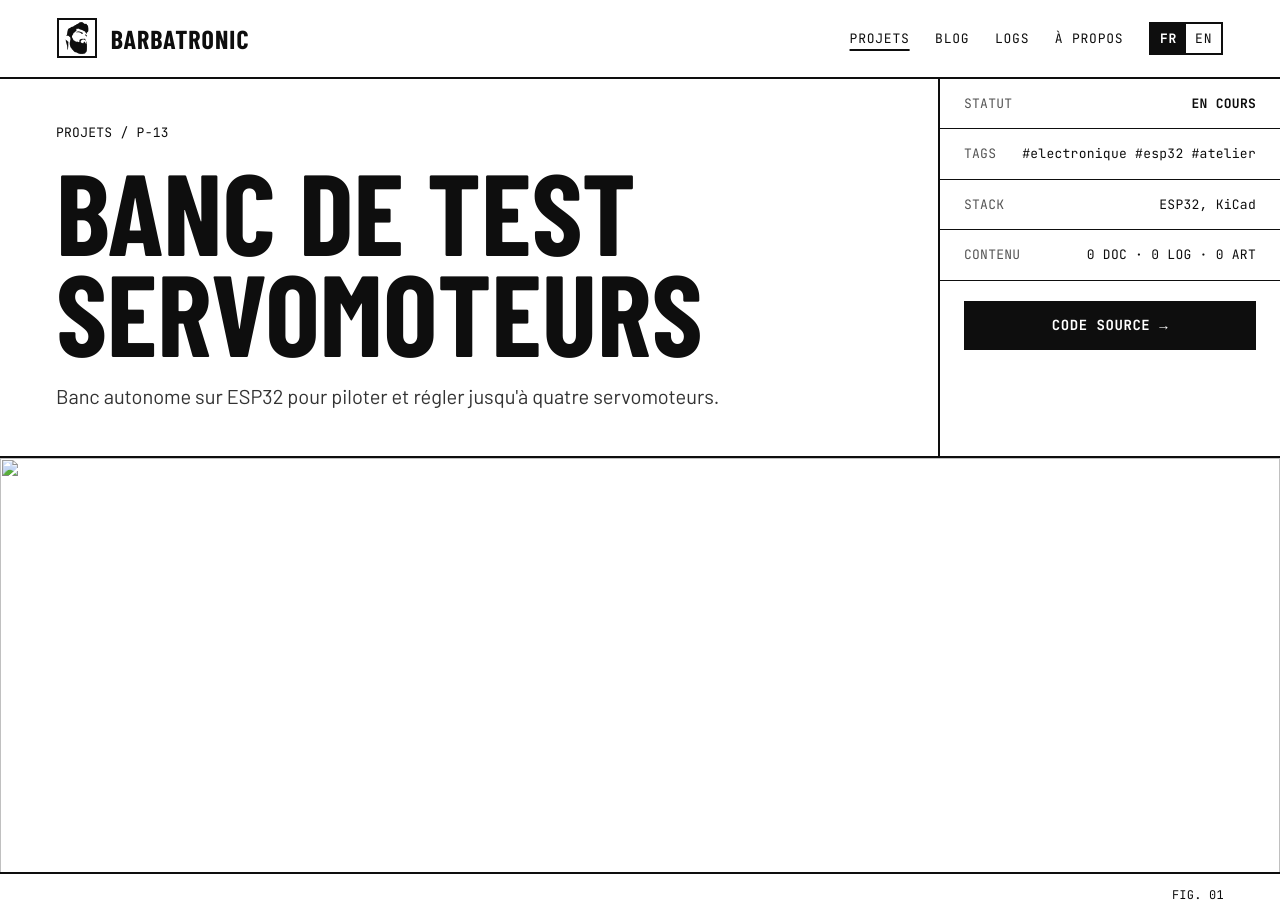
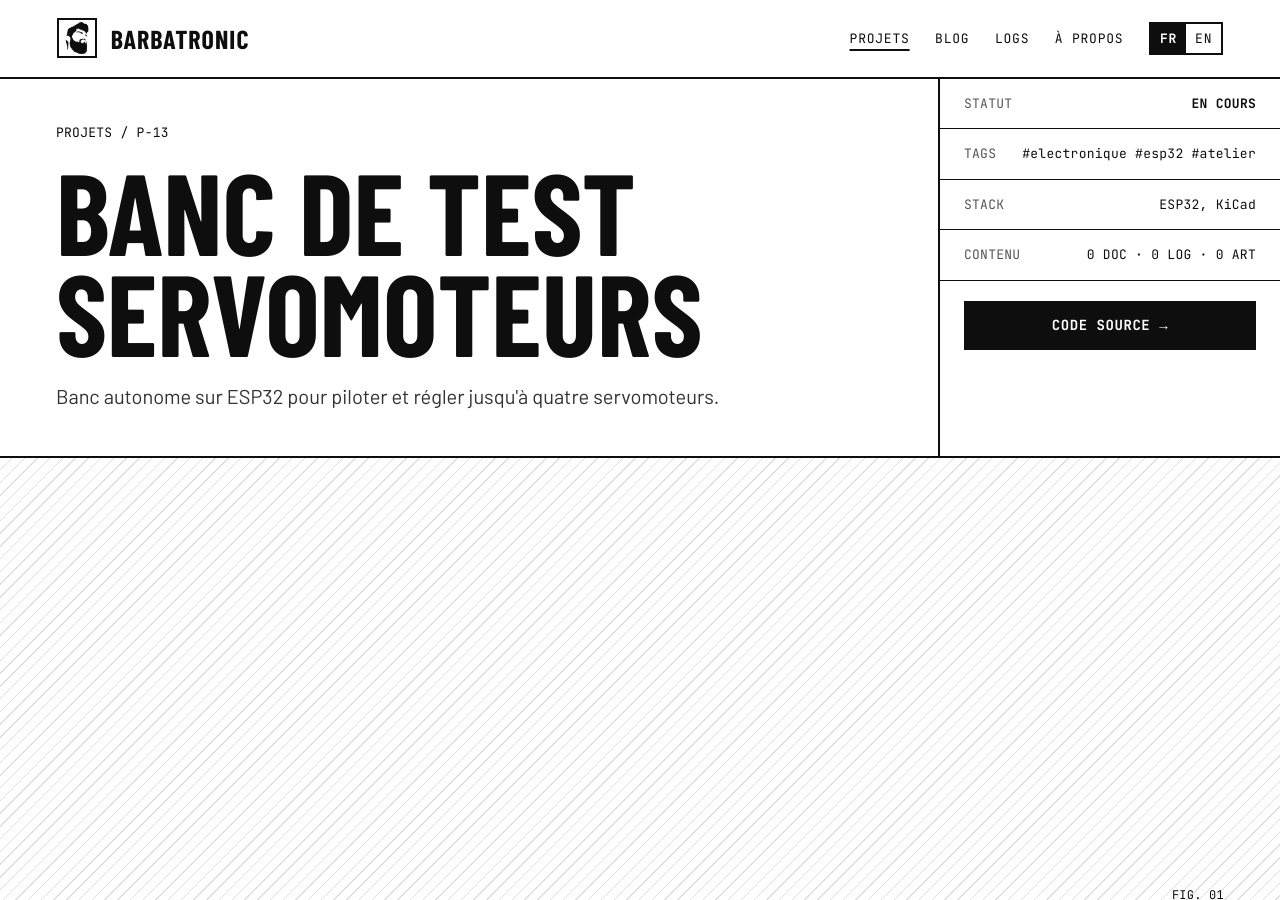
Before and after one commit to Barbatronic/barbatronic.github.io, a Jekyll site: the page built from _projects/servo-control-bench.md, in a window 1280 px wide and 900 px high. Built offline with Jekyll 4.4.1, drawn with Linux system fonts in a browser that asks for light colours.

Commit message:
fix(images): ne plus afficher d'image cassée quand le champ est vide
En Liquid, une chaîne vide est vraie : `image: ""` produisait un
<img src="/">. Cartes projet, fiche projet et article testent
maintenant aussi la chaîne vide et gardent le cadre hachuré.

```diff
--- a/_includes/project-card.html
+++ b/_includes/project-card.html
@@ -20,7 +20,7 @@
     <span>{{ t.statuses[p.status] | default: p.status | upcase }}</span>
   </div>
   <div class="card-media">
-    {%- if p.image -%}<img src="{{ p.image | relative_url }}" alt="" loading="lazy">{%- endif -%}
+    {%- if p.image and p.image != "" -%}<img src="{{ p.image | relative_url }}" alt="" loading="lazy">{%- endif -%}
   </div>
   <div class="card-body">
     {%- if include.variant == "row" -%}<span class="mono card-meta">{{ p.code }} &middot; {{ t.statuses[p.status] | default: p.status | upcase }}</span>{%- endif -%}
--- a/_layouts/post.html
+++ b/_layouts/post.html
@@ -26,7 +26,7 @@ layout: default
   </p>
 </section>
 
-{%- if page.image %}
+{%- if page.image and page.image != "" %}
 <figure class="cover">
   <img src="{{ page.image | relative_url }}" alt="">
   <figcaption class="mono"><span>{{ page.image_caption }}</span><span>FIG. 01</span></figcaption>
--- a/_layouts/project.html
+++ b/_layouts/project.html
@@ -32,8 +32,9 @@ layout: default
   </aside>
 </section>
 
-<figure class="cover{% unless page.image %} is-placeholder{% endunless %}">
-  {%- if page.image %}<img src="{{ page.image | relative_url }}" alt="">{% endif -%}
+{%- assign _has_img = false -%}{%- if page.image and page.image != "" -%}{%- assign _has_img = true -%}{%- endif -%}
+<figure class="cover{% unless _has_img %} is-placeholder{% endunless %}">
+  {%- if _has_img %}<img src="{{ page.image | relative_url }}" alt="">{% endif -%}
   <figcaption class="mono"><span>{{ page.image_caption }}</span><span>FIG. 01</span></figcaption>
 </figure>
 
```
